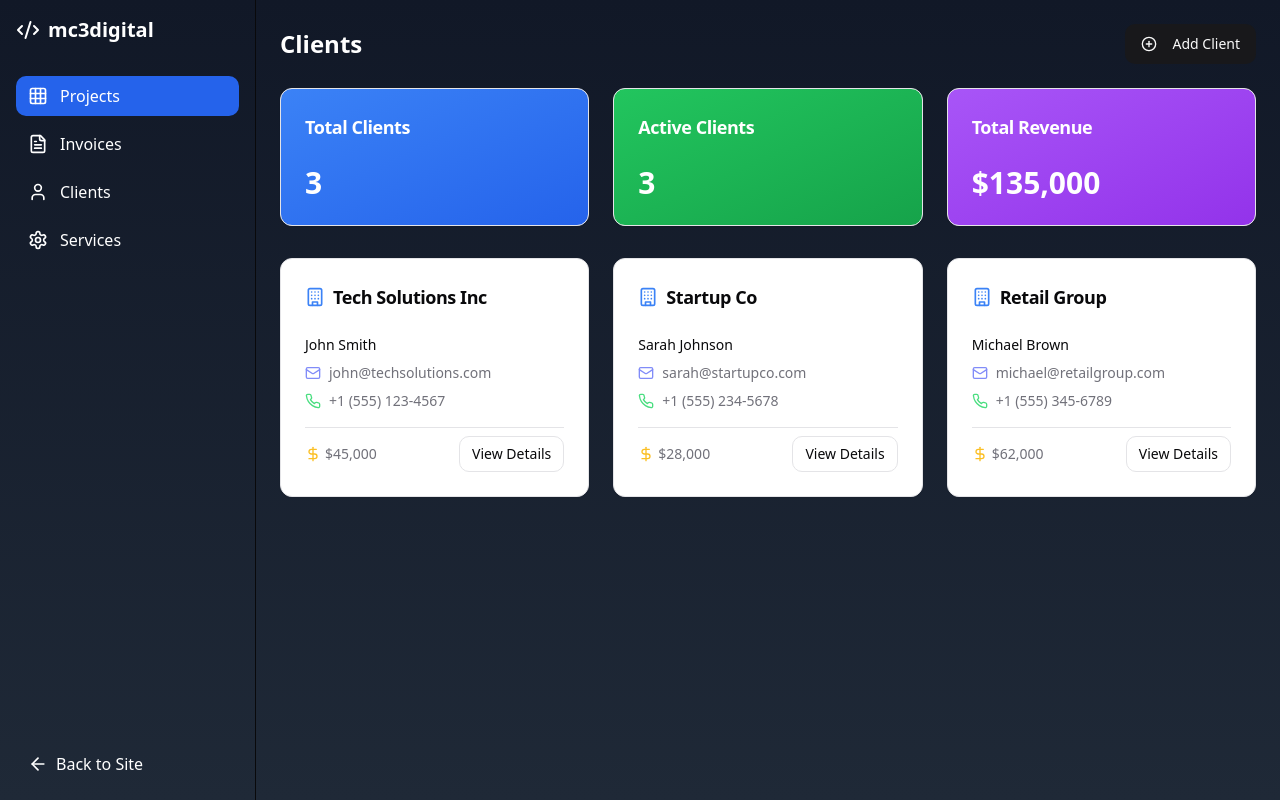
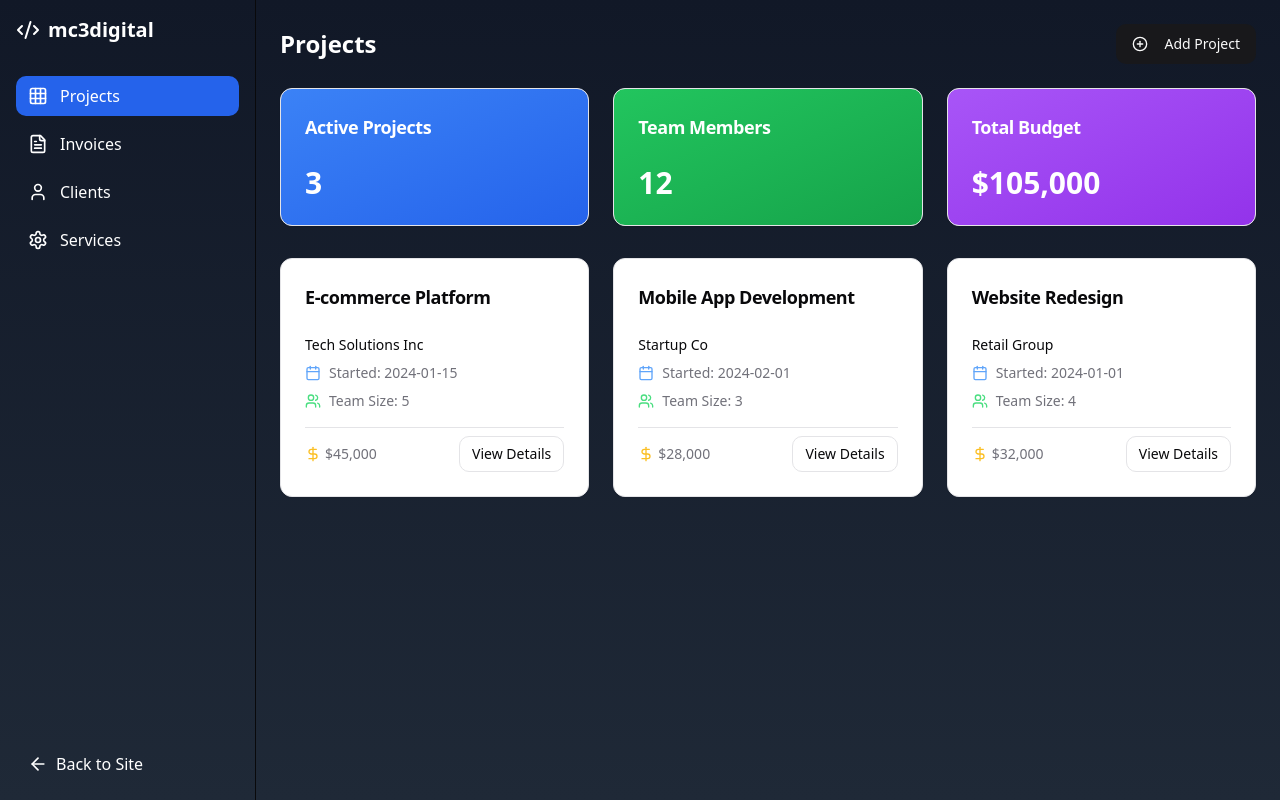
Before and after one commit to document8n/mc3digital, a React (Vite) app: page /projects in a window 1280 px wide. Built offline with nearby package versions, Linux system fonts and the light colour scheme.

Commit message:
Revert previous changes
This commit reverts the recent changes made to the codebase, restoring the previous state of the application.
[skip gpt_engineer]

```diff
--- a/src/pages/Projects.tsx
+++ b/src/pages/Projects.tsx
@@ -1,33 +1,36 @@
 import AdminMenu from "@/components/AdminMenu";
 import { Card, CardContent, CardHeader, CardTitle } from "@/components/ui/card";
 import { Button } from "@/components/ui/button";
-import { PlusCircle, Building, Mail, Phone, DollarSign } from "lucide-react";
+import { PlusCircle, Calendar, Users, DollarSign } from "lucide-react";
 
 const Projects = () => {
-  const clients = [
+  const projects = [
     {
       id: 1,
-      name: "Tech Solutions Inc",
-      contact: "John Smith",
-      email: "john@techsolutions.com",
-      phone: "+1 (555) 123-4567",
-      totalValue: 45000
+      name: "E-commerce Platform",
+      client: "Tech Solutions Inc",
+      startDate: "2024-01-15",
+      status: "In Progress",
+      team: 5,
+      budget: 45000
     },
     {
       id: 2,
-      name: "Startup Co",
-      contact: "Sarah Johnson",
-      email: "sarah@startupco.com",
-      phone: "+1 (555) 234-5678",
-      totalValue: 28000
+      name: "Mobile App Development",
+      client: "Startup Co",
+      startDate: "2024-02-01",
+      status: "Planning",
+      team: 3,
+      budget: 28000
     },
     {
       id: 3,
-      name: "Retail Group",
-      contact: "Michael Brown",
-      email: "michael@retailgroup.com",
-      phone: "+1 (555) 345-6789",
-      totalValue: 62000
+      name: "Website Redesign",
+      client: "Retail Group",
+      startDate: "2024-01-01",
+      status: "In Progress",
+      team: 4,
+      budget: 32000
     }
   ];
 
@@ -37,70 +40,69 @@ const Projects = () => {
       <div className="pl-64">
         <div className="p-6 max-w-7xl mx-auto">
           <div className="flex justify-between items-center mb-6">
-            <h1 className="text-2xl font-bold text-white">Clients</h1>
+            <h1 className="text-2xl font-bold text-white">Projects</h1>
             <Button className="hover:scale-105 transition-transform">
               <PlusCircle className="mr-2 h-4 w-4" />
-              Add Client
+              Add Project
             </Button>
           </div>
 
           <div className="grid grid-cols-1 md:grid-cols-3 gap-6 mb-8">
             <Card className="bg-gradient-to-br from-blue-500 to-blue-600 text-white">
               <CardHeader>
-                <CardTitle className="text-lg">Total Clients</CardTitle>
+                <CardTitle className="text-lg">Active Projects</CardTitle>
               </CardHeader>
               <CardContent>
-                <p className="text-3xl font-bold">{clients.length}</p>
+                <p className="text-3xl font-bold">{projects.length}</p>
               </CardContent>
             </Card>
 
             <Card className="bg-gradient-to-br from-green-500 to-green-600 text-white">
               <CardHeader>
-                <CardTitle className="text-lg">Active Clients</CardTitle>
+                <CardTitle className="text-lg">Team Members</CardTitle>
               </CardHeader>
               <CardContent>
-                <p className="text-3xl font-bold">{clients.length}</p>
+                <p className="text-3xl font-bold">
+                  {projects.reduce((sum, project) => sum + project.team, 0)}
+                </p>
               </CardContent>
             </Card>
 
             <Card className="bg-gradient-to-br from-purple-500 to-purple-600 text-white">
               <CardHeader>
-                <CardTitle className="text-lg">Total Revenue</CardTitle>
+                <CardTitle className="text-lg">Total Budget</CardTitle>
               </CardHeader>
               <CardContent>
                 <p className="text-3xl font-bold">
-                  ${clients.reduce((sum, client) => sum + client.totalValue, 0).toLocaleString()}
+                  ${projects.reduce((sum, project) => sum + project.budget, 0).toLocaleString()}
                 </p>
               </CardContent>
             </Card>
           </div>
 
           <div className="grid grid-cols-1 md:grid-cols-2 lg:grid-cols-3 gap-6">
-            {clients.map((client) => (
-              <Card key={client.id} className="hover:scale-105 transition-transform duration-200">
+            {projects.map((project) => (
+              <Card key={project.id} className="hover:scale-105 transition-transform duration-200">
                 <CardHeader>
-                  <CardTitle className="text-lg flex items-center space-x-2">
-                    <Building className="h-5 w-5 text-blue-500" />
-                    <span>{client.name}</span>
-                  </CardTitle>
+                  <CardTitle className="text-lg">{project.name}</CardTitle>
                 </CardHeader>
                 <CardContent>
                   <div className="space-y-4">
-                    <div className="text-sm text-muted-foreground">
-                      <p className="font-medium text-foreground">{client.contact}</p>
-                      <div className="flex items-center mt-2">
-                        <Mail className="h-4 w-4 mr-2 text-indigo-400" />
-                        <span>{client.email}</span>
+                    <div className="text-sm space-y-2">
+                      <p className="font-medium text-foreground">{project.client}</p>
+                      <div className="flex items-center text-muted-foreground">
+                        <Calendar className="h-4 w-4 mr-2 text-blue-400" />
+                        <span>Started: {project.startDate}</span>
                       </div>
-                      <div className="flex items-center mt-2">
-                        <Phone className="h-4 w-4 mr-2 text-green-400" />
-                        <span>{client.phone}</span>
+                      <div className="flex items-center text-muted-foreground">
+                        <Users className="h-4 w-4 mr-2 text-green-400" />
+                        <span>Team Size: {project.team}</span>
                       </div>
                     </div>
                     <div className="flex justify-between items-center pt-2 border-t">
                       <div className="flex items-center text-sm text-muted-foreground">
                         <DollarSign className="h-4 w-4 mr-1 text-amber-400" />
-                        <span>${client.totalValue.toLocaleString()}</span>
+                        <span>${project.budget.toLocaleString()}</span>
                       </div>
                       <Button variant="outline" size="sm">
                         View Details
```
